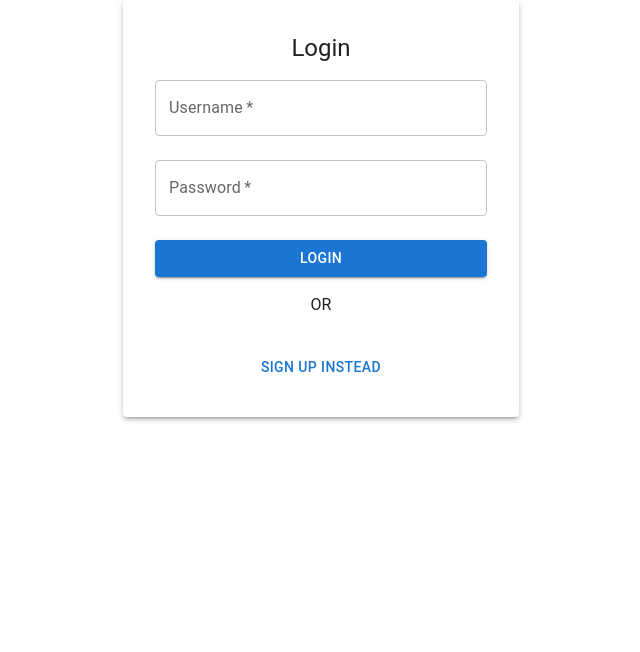
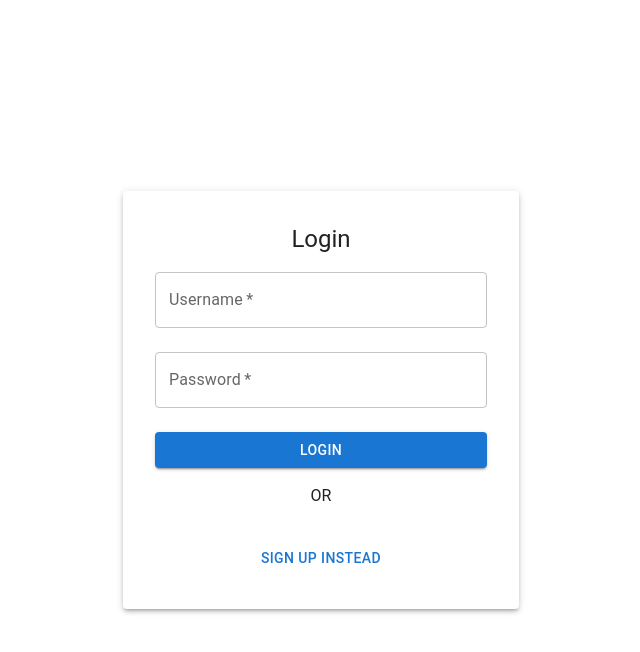
Before and after one commit to Aryaman11Agarwal/Chattu, a React (Vite) app in the folder client/: page /login in a window 1280 px wide. Shown: the top 652 px of the page, without its empty margins (319-959 px from the left). Built offline with nearby package versions, Linux system fonts and the light colour scheme.

Commit message:
Added Avatar on register page

```diff
--- a/client/src/pages/Login.jsx
+++ b/client/src/pages/Login.jsx
@@ -1,5 +1,5 @@
 import React, { useState } from "react";
-import { Container, Paper, TextField, Typography, Button } from "@mui/material";
+import { Container, Paper, TextField, Typography, Button, Stack, Avatar } from "@mui/material";
 
 const Login = () => {
   const [isLogin, setIsLogin] = useState(true);
@@ -7,7 +7,14 @@ const Login = () => {
     setIsLogin(!isLogin);
   };
   return (
-    <Container component="main" maxWidth="xs">
+    <Container component="main" maxWidth="xs"
+    sx={{
+      height:"100vh",
+      display:"flex",
+      justifyContent:"center",
+      alignItems:"center"
+    }}
+    >
       <Paper
         elevation={3}
         sx={{
@@ -64,7 +71,25 @@ const Login = () => {
         ) : (
           <>
              <Typography variant="h5">Register</Typography>
-            <form>
+            <form
+             style={{
+              width:"100%",
+              marginTop:"1rem"
+             }}
+             >
+
+               <Stack
+               position={"relative"}
+               width={"10rem"}
+               margin={"auto"}>
+                <Avatar sx={{
+                  width:"10rem",
+                  height:"10rem",
+                  objectFit:"contain",
+                }}/>
+
+
+               </Stack>
 
                <TextField
                 required
```
